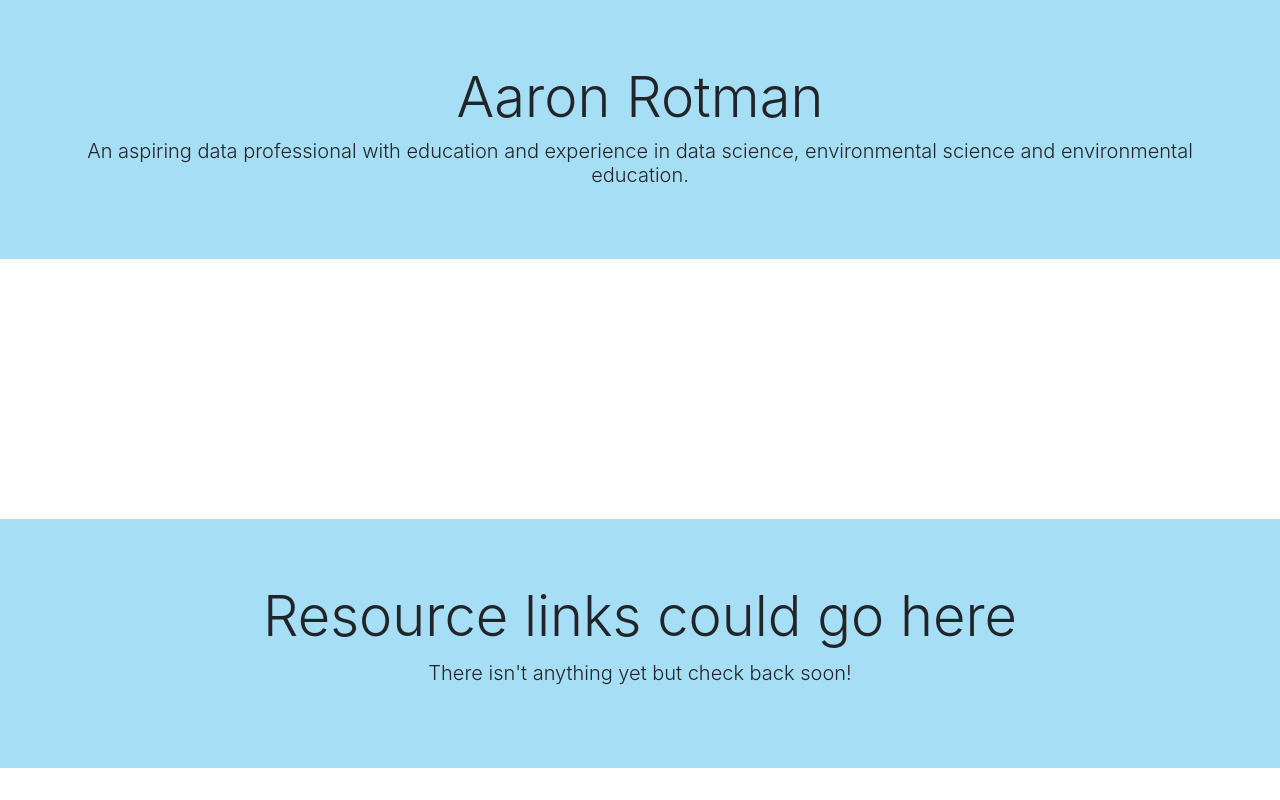
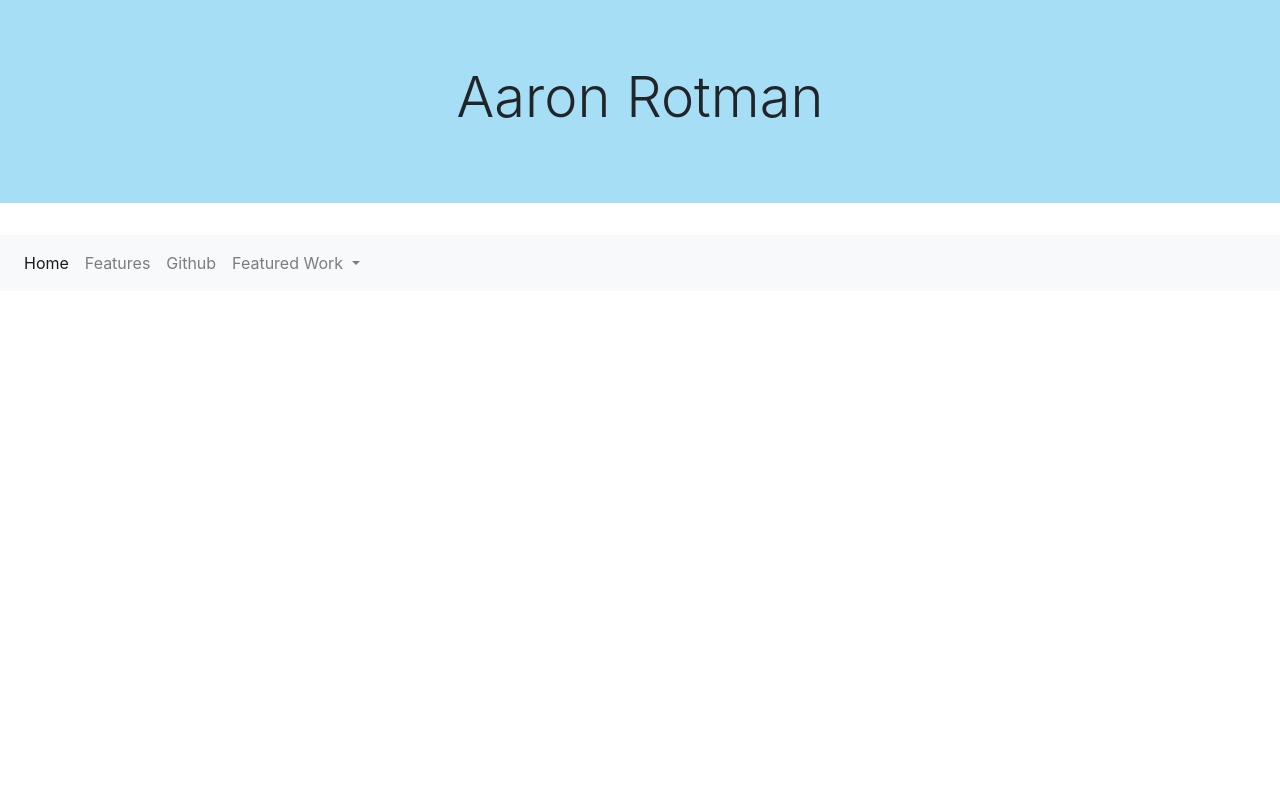
Before and after one commit to aaronrotman/aaronrotman.github.io, a plain HTML site: page index.html in a window 1280 px wide. Drawn offline with nearby package versions, Linux system fonts and the light colour scheme.

Commit message:
Remove footer, add navbar

```diff
--- a/index.html
+++ b/index.html
@@ -13,21 +13,46 @@
   <!-- Uncomment swap the current body tag with the commented out code to display an alert on page load -->
   <!-- <body onload="window.alert('Welcome to my home page!');"> -->
   <body>
+
     <div class="jumbotron jumbotron-fluid">
-        <div class="container text-center">
-          <h1 class="display-4">Aaron Rotman</h1>
-          <h3 class="lead">An aspiring data professional with education and experience in data science, environmental science and environmental education.</h3>
-        </div>
+      <div class="container text-center">
+        <h1 class="display-4">Aaron Rotman</h1>
+        <h3 class="lead"></h3>
+      </div>
     </div>
 
-    <div class="footer fixed-bottom">
-      <div class="jumbotron jumbotron-fluid">
-        <div class="container text-center">
-          <h1 class="display-4">Resource links could go here</h1>
-          <p class="lead">There isn't anything yet but check back soon!</p>
-        </div>
+    <nav class="navbar navbar-expand-lg navbar-light bg-light">
+      <button class="navbar-toggler" type="button" data-toggle="collapse" data-target="#navbarNavDropdown" aria-controls="navbarNavDropdown" aria-expanded="false" aria-label="Toggle navigation">
+        <span class="navbar-toggler-icon"></span>
+      </button>
+      <div class="collapse navbar-collapse" id="navbarNavDropdown">
+        <ul class="navbar-nav">
+          <li class="nav-item active">
+            <a class="nav-link" href="#">Home <span class="sr-only">(current)</span></a>
+          </li>
+          <li class="nav-item">
+            <a class="nav-link" href="#">Features</a>
+          </li>
+          <li class="nav-item">
+            <a class="nav-link" href="https://github.com/aaronrotman">Github</a>
+          </li>
+          <li class="nav-item dropdown">
+            <a class="nav-link dropdown-toggle" href="#" id="navbarDropdownMenuLink" data-toggle="dropdown" aria-haspopup="true" aria-expanded="false">
+              Featured Work
+            </a>
+            <div class="dropdown-menu" aria-labelledby="navbarDropdownMenuLink">
+              <a class="dropdown-item" href="https://aaronrotman.github.io/plotly-challenge/">Data Visualization Dashboard</a>
+              <a class="dropdown-item" href="https://aaronrotman.github.io/web-visualizations">Static HTML Website</a>
+              <a class="dropdown-item" href="https://aaronrotman.github.io/d3-challenge/">Interactive Chart with D3</a>
+            </div>
+          </li>
+        </ul>
       </div>
-    </div>
+    </nav>
+
+
+
+
     <!-- Optional JavaScript -->
     <!-- jQuery first, then Popper.js, then Bootstrap JS -->
     <script src="https://code.jquery.com/jquery-3.5.1.slim.min.js" integrity="sha384-DfXdz2htPH0lsSSs5nCTpuj/zy4C+OGpamoFVy38MVBnE+IbbVYUew+OrCXaRkfj" crossorigin="anonymous"></script>
```
